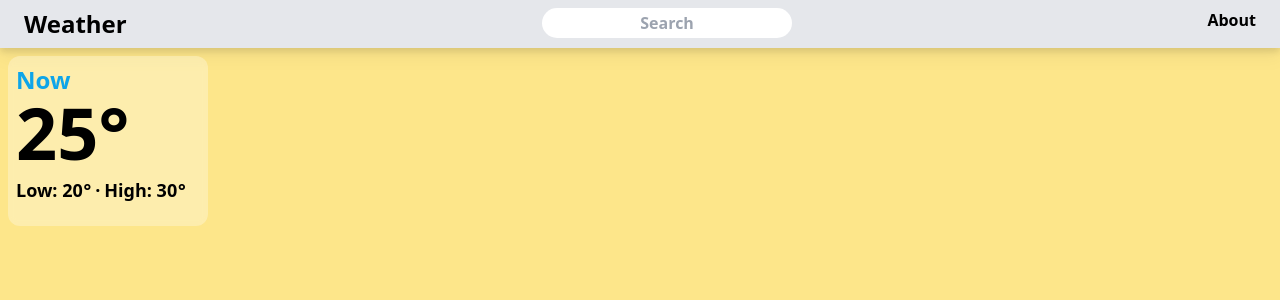
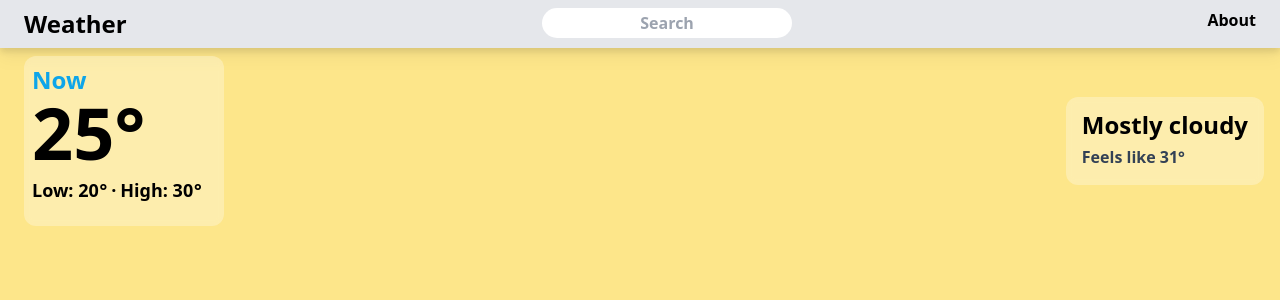
Before and after one commit to prathameshkhade/weather, a React (Create React App) app in the folder weather/: page / in a window 1280 px wide. Shown: the top 300 px of the page. Built offline with nearby package versions, Linux system fonts and the light colour scheme.

Commit message:
done: Current component
Current info and it's summery at end\n Need to add: hourely data

```diff
--- a/weather/src/pages/Current.jsx
+++ b/weather/src/pages/Current.jsx
@@ -2,7 +2,8 @@ import React from 'react'
 
 export default function Current() {
   return (
-    <div className="bg-gray-200 rounded-xl w-[200px] h-[170px] m-2 p-2 devide devide-y text-left backdrop-blur-sm bg-white/30">
+    <div className='flex items-center justify-between px-4'>
+      <div className="bg-gray-200 rounded-xl w-[200px] h-[170px] m-2 p-2 devide devide-y text-left backdrop-blur-sm bg-white/30 flex flex-col">
         <div className="text-2xl font-semibold text-sky-500">Now</div>
         <div className="text-xl font-semibold">
           <span className='text-7xl font-bold'>
@@ -15,6 +16,25 @@ export default function Current() {
           <span className="font-bold mx-1">&middot;</span>
           High: 30 <span className="-ml-1">&deg;</span>
         </div>
+
+      </div>
+        <div className="">
+          <Summery />
+        </div>
     </div>
   )
 }
+
+// Summery component
+function Summery() {
+  return(
+    <div className="bg-gray-200 rounded-xl px-4 py-3 text-left font-semibold backdrop-blur-sm bg-white/30">
+      <div className="text-2xl">
+        Mostly cloudy
+      </div>
+      <div className="text-slate-700 leading-loose">
+        Feels like 31&deg;
+      </div>
+    </div>
+  )
+}
```
Lines whose indentation alone changed are shown as unchanged.
